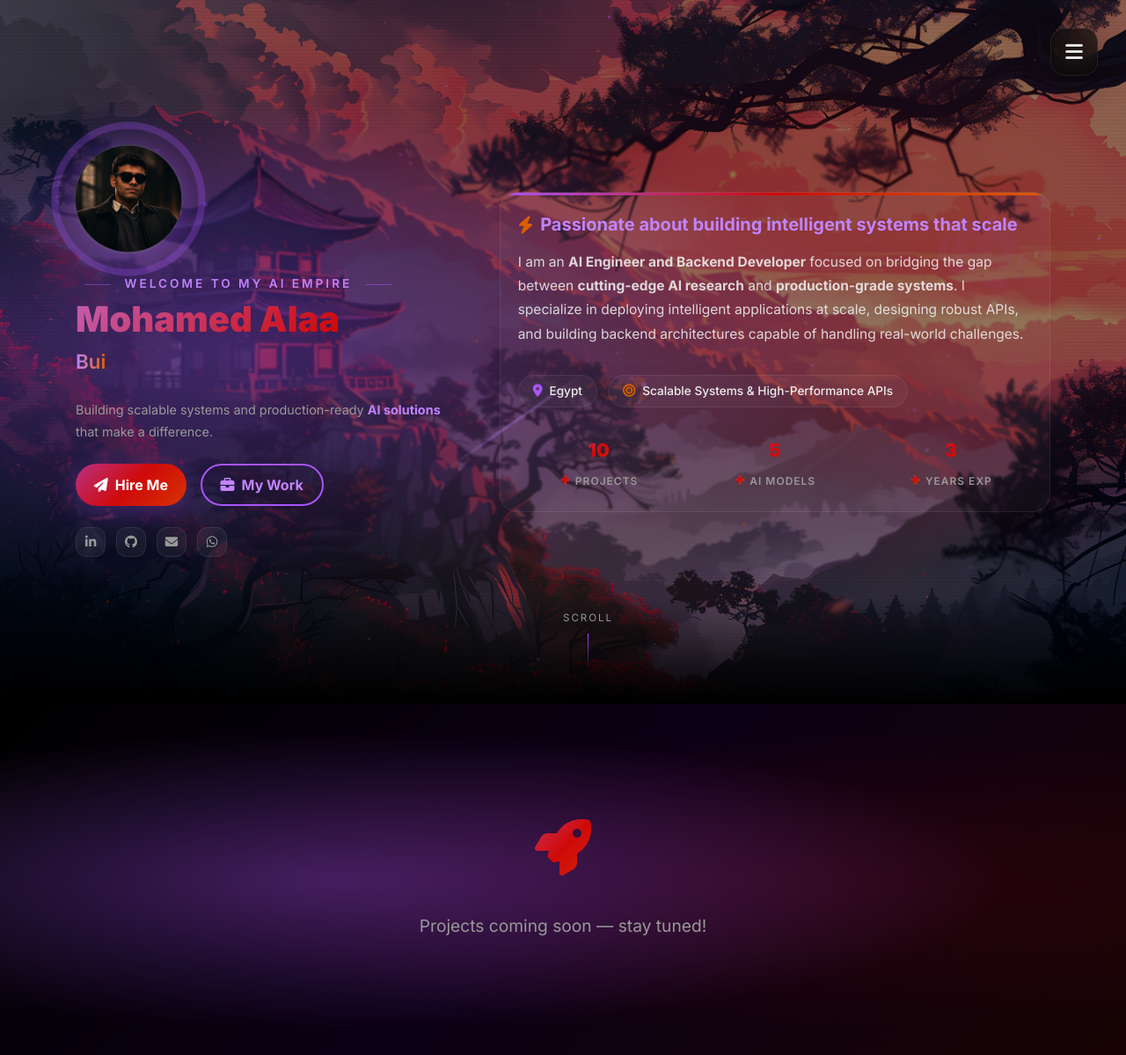
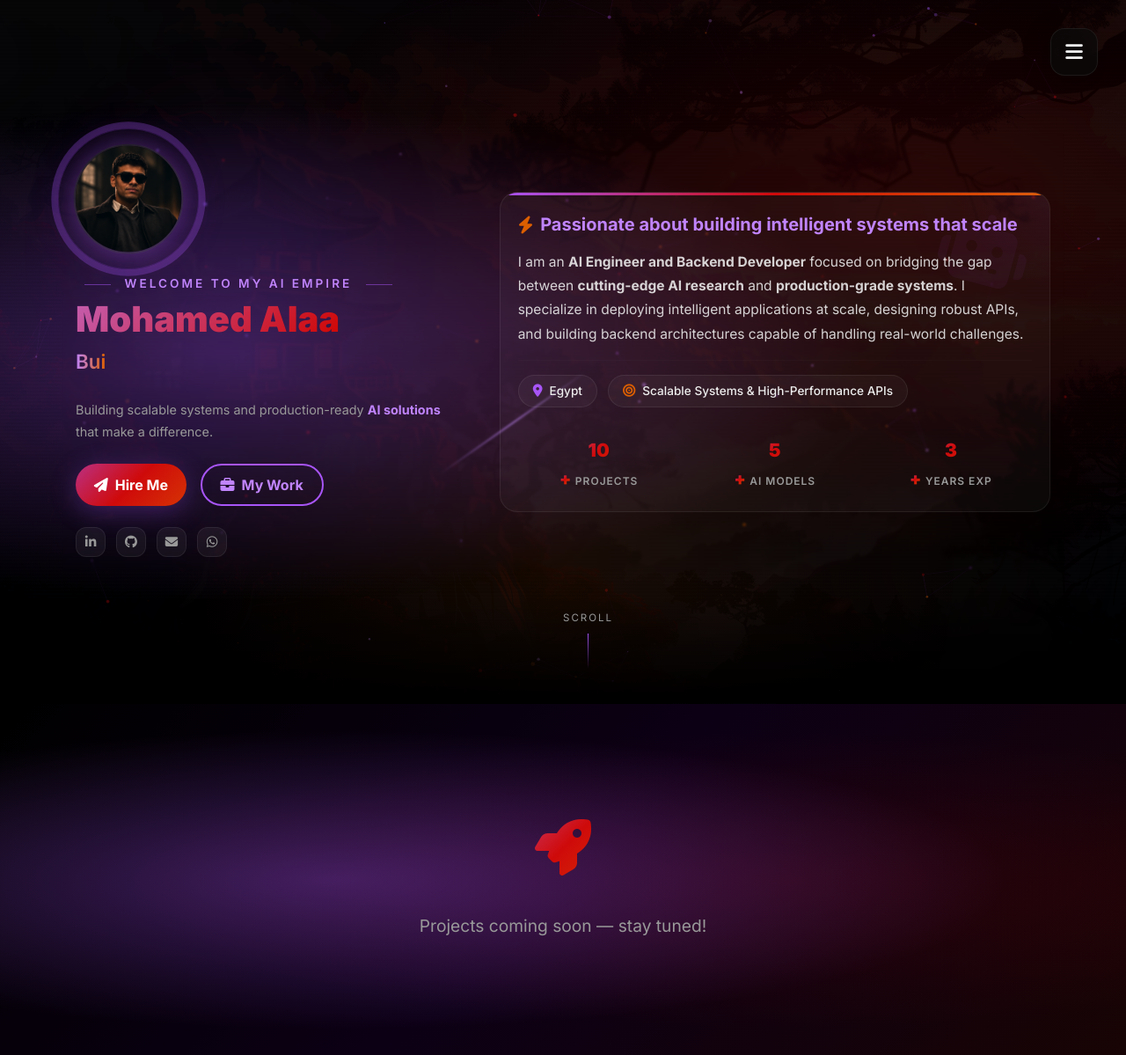
Before and after one commit to blackeagle686/portfolio, a Django app: page / in a window 1280 px wide. Shown: the top 1199 px of the page at 88% size. Run offline with Django 5.2, Linux system fonts and the light colour scheme; data that the repository does not hold is empty; some libraries are stand-ins or nearby versions.

Commit message:
Fixed brightness filter value in footer social links

```diff
--- a/static/css/style.css
+++ b/static/css/style.css
@@ -1293,7 +1293,7 @@ footer .hero-social-link {
     background-size: cover;
     opacity: 0.6; /* Increased visibility */
     z-index: 1; /* Above parent background */
-    filter: brightness(0.9); /* Removed brightness reduction */
+    filter: brightness(0.1); /* Removed brightness reduction */
 }
 
 /* ── Floating Orbs (GPU-accelerated, transform-only) ── */
```
